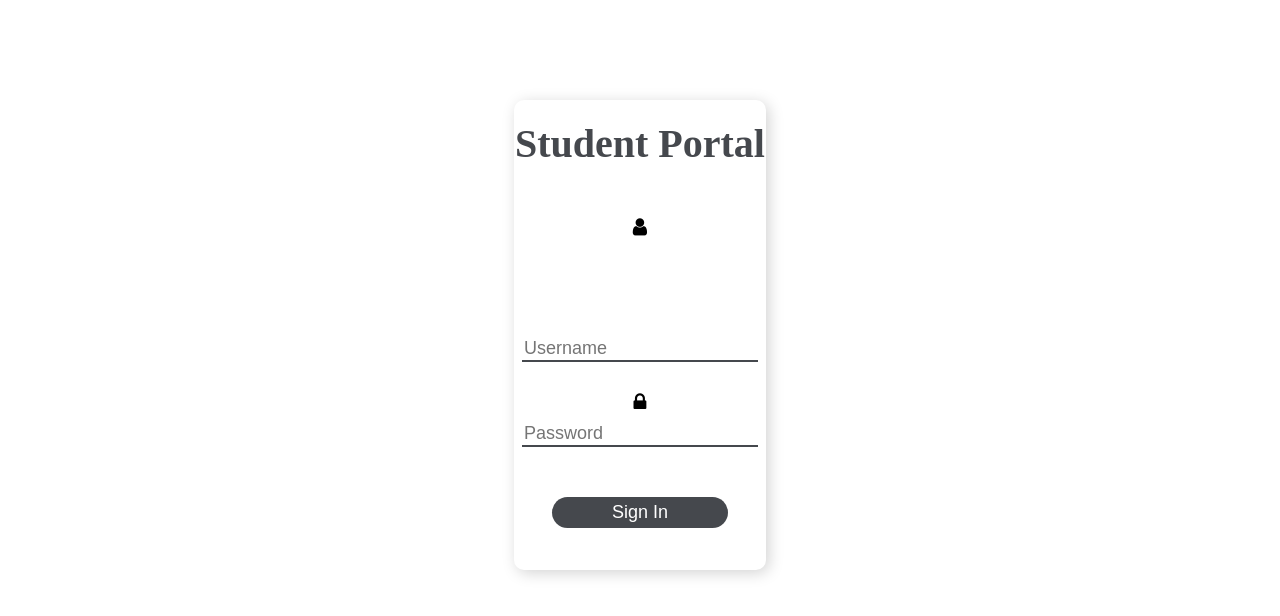
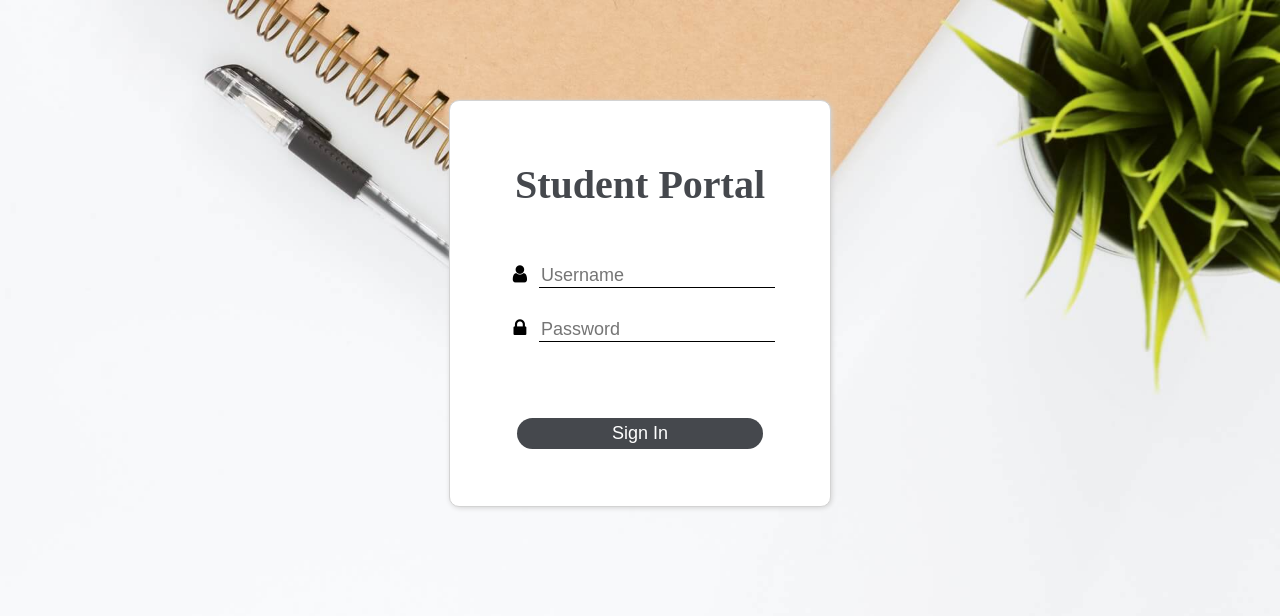
Before and after one commit to shahhaard47/CS490-Project, a PHP site: page / in a window 1280 px wide. Shown: the top 616 px of the page. Run offline with PHP 8.4, Linux system fonts and the light colour scheme.

Commit message:
Shows result of logins. Some UI changes. Inputs are disabled until the page loads completely. Also disabled when XHR is initiated.

```diff
--- /dev/null
+++ b/assets/front/js/handyMethods.js
@@ -0,0 +1,35 @@
+function loader(id, state) {
+    getelm(id).style.visibility = state;
+}
+
+function changeInnerHTML(id, str) {
+    getelm(id).innerHTML = str;
+}
+
+function setAttribute(id, attr, value) {
+    getelm(id).setAttribute(attr, value);
+}
+
+function removeAttr(id, attr) {
+    getelm(id).removeAttribute(attr);
+}
+
+function getelm(id) {
+    return document.getElementById(id);
+}
+
+function chngClass(id, oldClass, newClass) {
+    getelm(id).classList.remove(oldClass);
+    getelm(id).classList.add(newClass);
+}
+
+function parseJSON(str) {
+    let json = '';
+    try {
+        json = JSON.parse(str);
+    } catch (e) {
+        console.log('ERROR:' + e);
+        return '';
+    }
+    return json;
+}
--- a/assets/front/stylesheets/stylesheet.css
+++ b/assets/front/stylesheets/login.css
@@ -1,3 +1,8 @@
+body {
+    background: url("../images/book.jpeg") no-repeat;
+    background-size: cover;
+}
+
 .login-container .title {
     font-size: 40px;
     color: #45484d;
@@ -10,11 +15,13 @@
     margin-left: auto;
     margin-right: auto;
     /*height: 55vh;*/
-    width: 20%;
+    width: 30%;
     text-align: center;
     /*opacity: 0.80;*/
+    border: 1px solid lightgray;
     border-radius: 10px;
-    box-shadow: 3px 3px 15px lightgray;
+    box-shadow: 1px 1px 5px lightgray;
+    background-color: #ffffff;
 
 }
 
@@ -37,22 +44,18 @@
     background: none;
     font-size: 18px;
     outline: none;
-    margin-top: 90px;
+    /*margin-top: 90px;*/
     margin-bottom: 20px;
-    border-top: none;
-    border-right: none;
-    border-left: none;
-    border-color: #45484d;
+    border: none #45484d;
+    border-bottom: 1px solid;
 }
 
 .password {
     background: none;
     font-size: 18px;
     outline: none;
-    border-top: none;
-    border-right: none;
-    border-left: none;
-    border-color: #45484d;
+    border: none #45484d;
+    border-bottom: 1px solid;
 }
 
 .submit-btn {
@@ -72,14 +75,19 @@
 
 .submit-btn:active {
     background: black;
-    width: 60%;
+    width: 65%;
     /*height: 50%;*/
     font-size: 16px;
 }
 
-.loading {
-    border: 6px solid lightgray;
-    border-top: 6px solid dodgerblue;
+.error {
+    margin-top: 20px;
+    color: red;
+}
+
+#loading {
+    border: 4px solid lightgray;
+    border-top: 3px solid dodgerblue;
     border-radius: 50%;
     width: 20px;
     height: 20px;
@@ -100,3 +108,19 @@
 #response {
     font-size: 20px;
 }
+
+#is-njit {
+    font-size: 20px;
+}
+
+#is-database {
+    font-size: 20px;
+}
+
+.success {
+    color: dodgerblue;
+}
+
+.fail {
+    color: red;
+}
--- a/index.html
+++ b/index.html
@@ -5,24 +5,32 @@
     <title>Log In - Student Portal</title>
     <link rel="stylesheet"
           href="https://cdnjs.cloudflare.com/ajax/libs/font-awesome/4.7.0/css/font-awesome.min.css">
-    <link rel="stylesheet" href="assets/front/stylesheets/stylesheet.css">
-    <script src="assets/front/js/login.js"></script>
+    <link rel="stylesheet" href="assets/front/stylesheets/login.css">
+
 </head>
 <body>
+<div id="page-loader"></div>
 <div class="login-container">
     <p class="title"><strong>Student Portal</strong></p>
     <div class="credentials">
         <form id="login-form" action="" method="post" onsubmit="authenticateLogin(); return false">
-            <i class="fa fa-user icon user-icon"></i>
-            <input class="username" id="user" placeholder="Username" name="user"><br>
-            <i class="fa fa-lock icon pass-icon"></i>
-            <input class="password" id="pass" type="password" placeholder="Password" name="pass"><br>
-            <input class="submit-btn" id="submit-btn" type="submit" value="Sign In">
+            <fieldset id="field-set" style="border:0" disabled>
+                <i class="fa fa-user icon user-icon"></i>
+                <input class="username" id="user" placeholder="Username" name="user" autofocus><br>
+                <i class="fa fa-lock icon pass-icon"></i>
+                <input class="password" id="pass" type="password" placeholder="Password" name="pass"><br>
+                <div class="error" id="error"></div>
+                <input class="submit-btn" id="submit-btn" type="submit" value="Sign In">
+            </fieldset>
         </form>
-        <div class="loading" id="loading"></div>
+        <div id="loading"></div>
         <div id="response"></div>
+        <div id="is-njit"></div>
+        <div id="is-database"></div>
     </div>
 </div>
 
 </body>
+<script src="assets/front/js/login.js"></script>
+<script src="assets/front/js/handyMethods.js"></script>
 </html>
```
Also changed, not shown: assets/front/js/login.js (+58 -13 lines), assets/front/images/book.jpeg (added).
